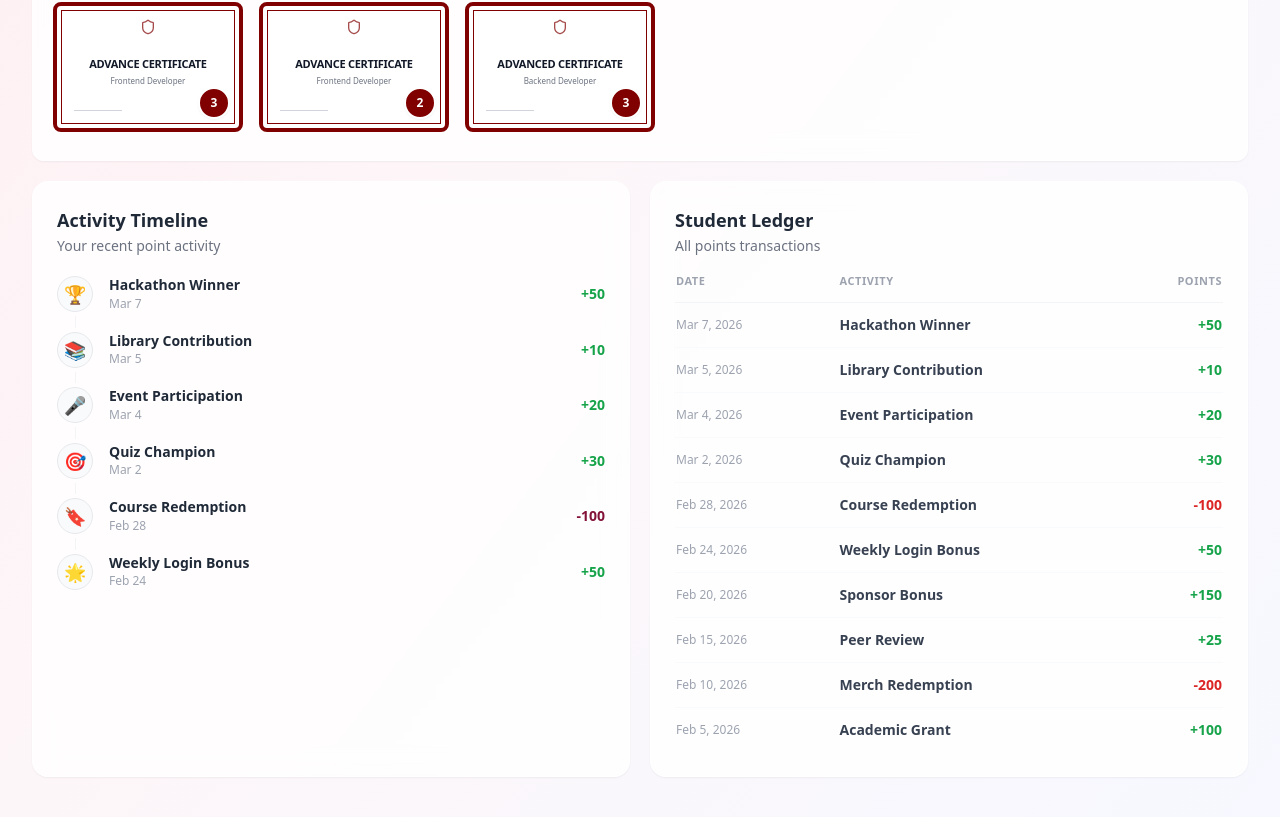
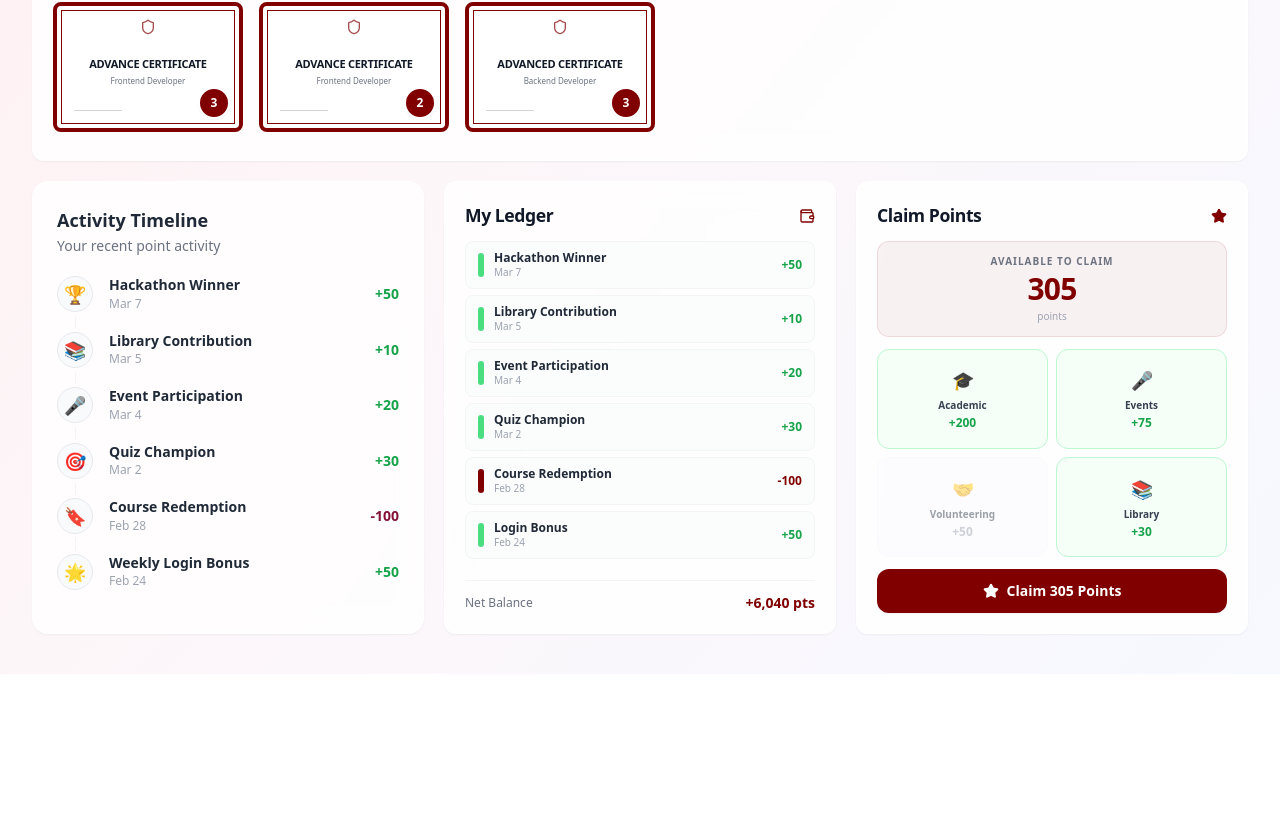
Before and after one commit to Krishaanthan/RewardingSystem, a Next.js app in the folder frontend/: page /student/dashboard in a window 1280 px wide. Shown: the part 872-1689 px from the top of the page. After the commit the page ends 1546 px from the top, so only its background shows below. Built offline with nearby package versions, Linux system fonts and the light colour scheme; a web font is replaced by a local one.

Commit message:
widgets costumised

```diff
--- a/frontend/app/student/dashboard/page.tsx
+++ b/frontend/app/student/dashboard/page.tsx
@@ -4,11 +4,12 @@ import { StudentProfileCard } from "@/components/dashboard/StudentProfileCard";
 import { PointsChart } from "@/components/charts/PointsChart";
 import { ProgressCard } from "@/components/dashboard/ProgressCard";
 import { ActivityTimeline } from "@/components/dashboard/ActivityTimeline";
-import { StudentLedger } from "@/components/dashboard/StudentLedger";
 import {
   StudentBadges,
   Leaderboard,
   RecentCertificates,
+  MyLedger,
+  ClaimPoints,
 } from "@/components/DashboardWidgets";
 
 export default function StudentDashboardPage() {
@@ -24,7 +25,7 @@ export default function StudentDashboardPage() {
 
         <div className="grid grid-cols-12 gap-5">
 
-          {/* Row 1 — Profile (3 cols) + Chart (9 cols) */}
+          {/* Row 1 — Profile (3) + Chart (9) */}
           <div className="col-span-12 lg:col-span-3">
             <StudentProfileCard />
           </div>
@@ -32,7 +33,7 @@ export default function StudentDashboardPage() {
             <PointsChart />
           </div>
 
-          {/* Row 2 — Badges (4 cols) + Progress (4 cols) + Leaderboard (4 cols) */}
+          {/* Row 2 — Badges (4) + Progress (4) + Leaderboard (4) */}
           <div className="col-span-12 md:col-span-6 lg:col-span-4">
             <StudentBadges />
           </div>
@@ -48,12 +49,15 @@ export default function StudentDashboardPage() {
             <RecentCertificates />
           </div>
 
-          {/* Row 4 — Activity Timeline (6 cols) + Ledger (6 cols) */}
-          <div className="col-span-12 md:col-span-6">
+          {/* Row 4 — Activity Timeline (4) + My Ledger (4) + Claim Points (4) */}
+          <div className="col-span-12 md:col-span-6 lg:col-span-4">
             <ActivityTimeline />
           </div>
-          <div className="col-span-12 md:col-span-6">
-            <StudentLedger />
+          <div className="col-span-12 md:col-span-6 lg:col-span-4">
+            <MyLedger />
+          </div>
+          <div className="col-span-12 md:col-span-12 lg:col-span-4">
+            <ClaimPoints />
           </div>
 
         </div>
--- a/frontend/components/DashboardWidgets.tsx
+++ b/frontend/components/DashboardWidgets.tsx
@@ -565,3 +565,89 @@ export function StudentBadges() {
         </div>
     );
 }
+
+export function MyLedger() {
+    const transactions = [
+        { date: "Mar 7", activity: "Hackathon Winner", points: 50 },
+        { date: "Mar 5", activity: "Library Contribution", points: 10 },
+        { date: "Mar 4", activity: "Event Participation", points: 20 },
+        { date: "Mar 2", activity: "Quiz Champion", points: 30 },
+        { date: "Feb 28", activity: "Course Redemption", points: -100 },
+        { date: "Feb 24", activity: "Login Bonus", points: 50 },
+    ];
+
+    return (
+        <div className="bg-white/80 backdrop-blur-md rounded-xl p-5 shadow-sm border border-white/60 h-full flex flex-col">
+            <div className="flex items-center justify-between mb-3">
+                <h2 className="text-[1.1rem] font-bold text-gray-900 tracking-tight">My Ledger</h2>
+                <Wallet className="h-4 w-4 text-maroon-800" />
+            </div>
+
+            <div className="flex-1 flex flex-col gap-1.5 overflow-auto">
+                {transactions.map((tx, i) => (
+                    <div key={i} className="flex items-center justify-between px-3 py-2 rounded-lg bg-gray-50/60 border border-gray-100 hover:bg-gray-50 transition-colors group">
+                        <div className="flex items-center gap-2.5">
+                            <div className={`w-1.5 h-6 rounded-full flex-shrink-0 ${tx.points > 0 ? "bg-green-400" : "bg-maroon-800"}`} />
+                            <div>
+                                <p className="text-xs font-bold text-gray-800 leading-tight">{tx.activity}</p>
+                                <p className="text-[10px] text-gray-400 font-medium">{tx.date}</p>
+                            </div>
+                        </div>
+                        <span className={`text-xs font-extrabold ${tx.points > 0 ? "text-green-600" : "text-maroon-800"}`}>
+                            {tx.points > 0 ? `+${tx.points}` : tx.points}
+                        </span>
+                    </div>
+                ))}
+            </div>
+
+            <div className="mt-3 pt-3 border-t border-gray-100 flex items-center justify-between">
+                <span className="text-xs text-gray-500 font-medium">Net Balance</span>
+                <span className="text-sm font-extrabold text-maroon-800">+6,040 pts</span>
+            </div>
+        </div>
+    );
+}
+
+export function ClaimPoints() {
+    const categories = [
+        { label: "Academic", pts: 200, icon: "🎓", ready: true },
+        { label: "Events", pts: 75, icon: "🎤", ready: true },
+        { label: "Volunteering", pts: 50, icon: "🤝", ready: false },
+        { label: "Library", pts: 30, icon: "📚", ready: true },
+    ];
+
+    const claimable = categories.filter(c => c.ready).reduce((a, c) => a + c.pts, 0);
+
+    return (
+        <div className="bg-white/80 backdrop-blur-md rounded-xl p-5 shadow-sm border border-white/60 h-full flex flex-col">
+            <div className="flex items-center justify-between mb-3">
+                <h2 className="text-[1.1rem] font-bold text-gray-900 tracking-tight">Claim Points</h2>
+                <Star className="h-4 w-4 text-maroon-800 fill-current" />
+            </div>
+
+            {/* Claimable total */}
+            <div className="mb-3 bg-maroon-800/5 rounded-xl p-3 border border-maroon-800/10 text-center">
+                <p className="text-[10px] font-bold text-gray-500 uppercase tracking-widest">Available to Claim</p>
+                <p className="text-3xl font-extrabold text-maroon-800 tracking-tight mt-0.5">{claimable}</p>
+                <p className="text-[10px] text-gray-400 font-medium mt-0.5">points</p>
+            </div>
+
+            {/* Categories */}
+            <div className="flex-1 grid grid-cols-2 gap-2 mb-3">
+                {categories.map((c) => (
+                    <div key={c.label} className={`flex flex-col items-center justify-center p-2.5 rounded-xl border text-center transition-all ${c.ready ? "bg-green-50/60 border-green-200 hover:bg-green-50" : "bg-gray-50/50 border-gray-100 opacity-50"}`}>
+                        <span className="text-lg mb-1">{c.icon}</span>
+                        <p className="text-[10px] font-bold text-gray-700">{c.label}</p>
+                        <p className={`text-xs font-extrabold mt-0.5 ${c.ready ? "text-green-600" : "text-gray-400"}`}>+{c.pts}</p>
+                    </div>
+                ))}
+            </div>
+
+            {/* Claim button */}
+            <button className="w-full flex items-center justify-center gap-2 rounded-xl bg-maroon-800 hover:bg-maroon-900 text-white font-bold text-sm py-3 transition-all shadow-sm active:scale-[0.98]">
+                <Star className="h-4 w-4 fill-white" />
+                Claim {claimable} Points
+            </button>
+        </div>
+    );
+}
```
